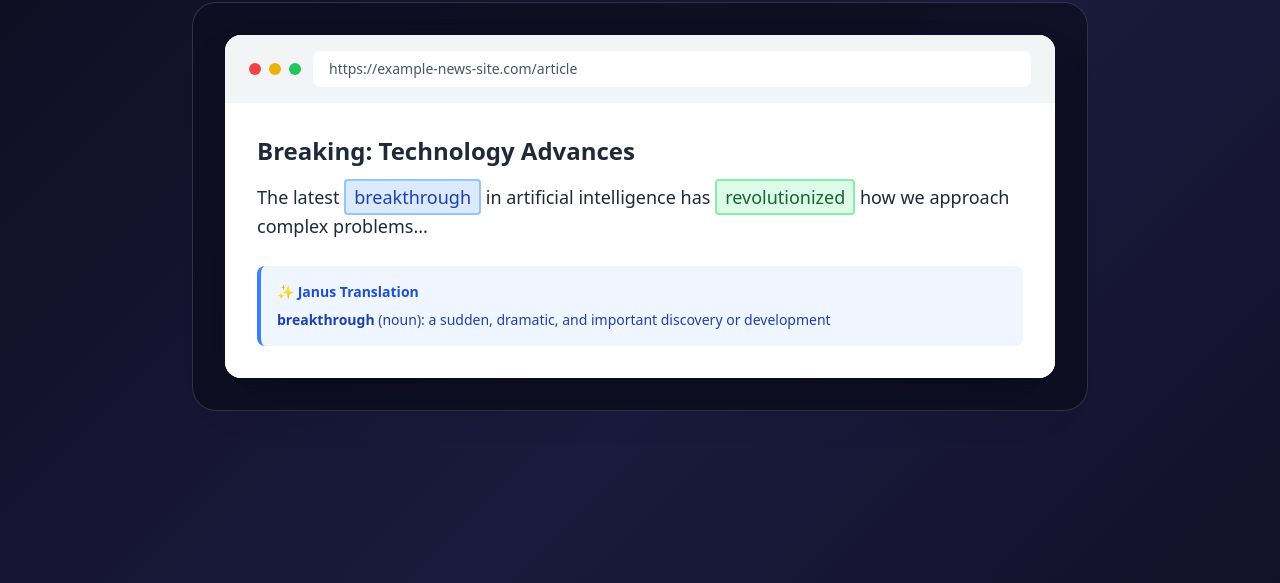
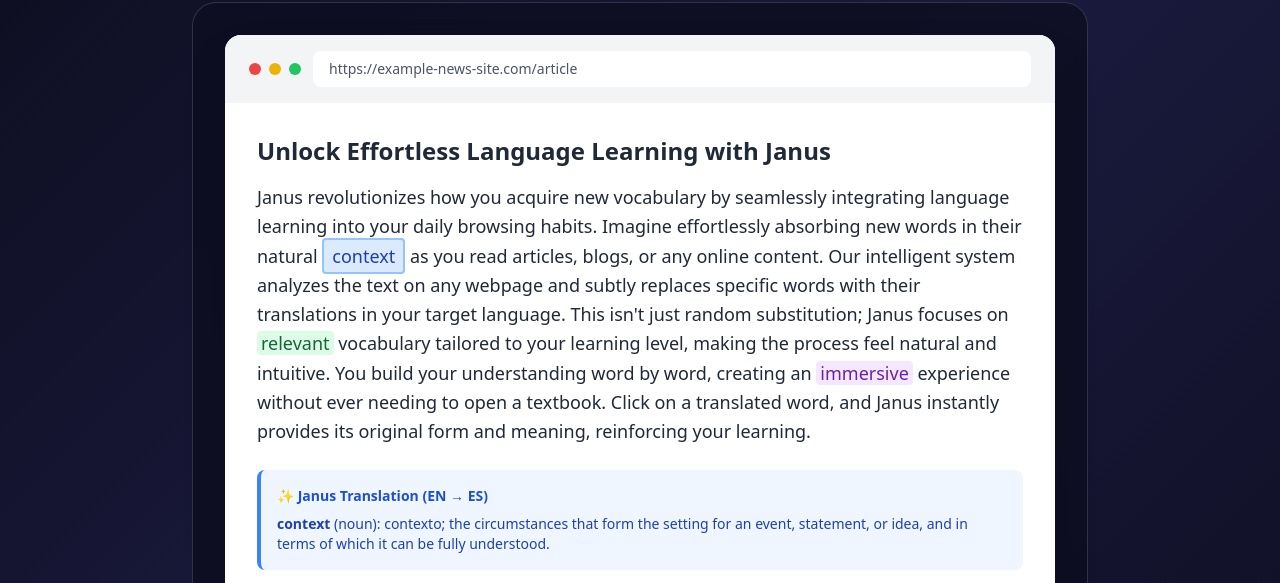
Before and after one commit to sh4y/janus-landing, a plain HTML site: page index.html in a window 1280 px wide. Shown: the part 1600-2183 px from the top of the page. Drawn offline with nearby package versions, Linux system fonts and the light colour scheme.

Commit message:
Update index.html to reflect new branding for Janus, enhancing the language learning section with a more descriptive title and detailed explanation of features. Adjusted translation example to provide clarity on vocabulary context.

```diff
--- a/index.html
+++ b/index.html
@@ -264,14 +264,14 @@
             </div>
           </div>
           <div class="p-8 bg-white text-gray-800">
-            <h3 class="text-2xl font-bold mb-4">Breaking: Technology Advances</h3>
+            <h3 class="text-2xl font-bold mb-4">Unlock Effortless Language Learning with Janus</h3>
             <p class="text-lg leading-relaxed">
-              The latest <span class="bg-blue-100 text-blue-800 px-2 py-1 rounded border-2 border-blue-300 cursor-help relative group">breakthrough</span> in artificial intelligence has <span class="bg-green-100 text-green-800 px-2 py-1 rounded border-2 border-green-300 cursor-help">revolutionized</span> how we approach complex problems...
+              Janus revolutionizes how you acquire new vocabulary by seamlessly integrating language learning into your daily browsing habits. Imagine effortlessly absorbing new words in their natural <span class='bg-blue-100 text-blue-800 px-2 py-1 rounded border-2 border-blue-300 cursor-help relative group'>context</span> as you read articles, blogs, or any online content. Our intelligent system analyzes the text on any webpage and subtly replaces specific words with their translations in your target language. This isn't just random substitution; Janus focuses on <span class='bg-green-100 text-green-800 px-1 rounded'>relevant</span> vocabulary tailored to your learning level, making the process feel natural and intuitive. You build your understanding word by word, creating an <span class='bg-purple-100 text-purple-800 px-1 rounded'>immersive</span> experience without ever needing to open a textbook. Click on a translated word, and Janus instantly provides its original form and meaning, reinforcing your learning.
             </p>
             <div class="mt-6 p-4 bg-blue-50 rounded-lg border-l-4 border-blue-500">
-              <div class="text-sm text-blue-700 font-semibold mb-2">✨ Janus Translation</div>
+              <div class="text-sm text-blue-700 font-semibold mb-2">✨ Janus Translation (EN → ES)</div>
               <div class="text-sm text-blue-800">
-                <strong>breakthrough</strong> (noun): a sudden, dramatic, and important discovery or development
+                <strong>context</strong> (noun): contexto; the circumstances that form the setting for an event, statement, or idea, and in terms of which it can be fully understood.
               </div>
             </div>
           </div>
```
